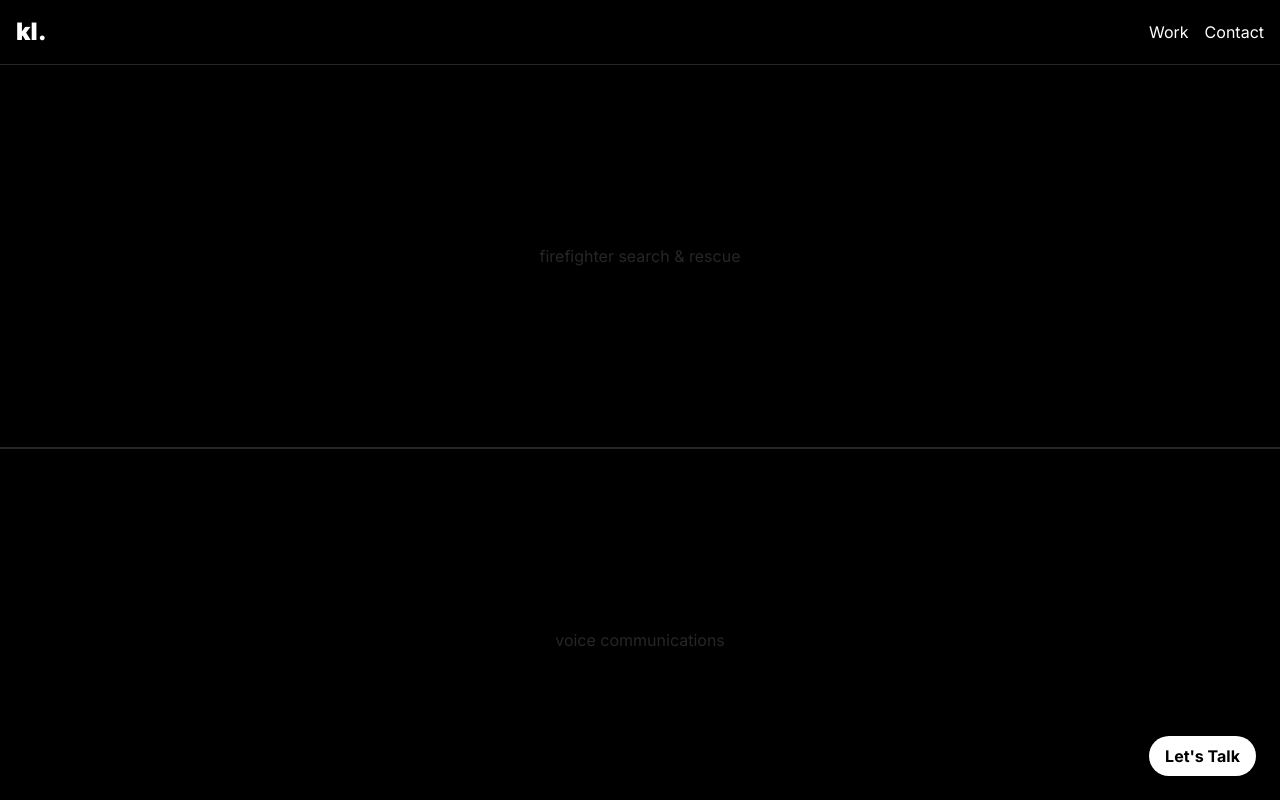
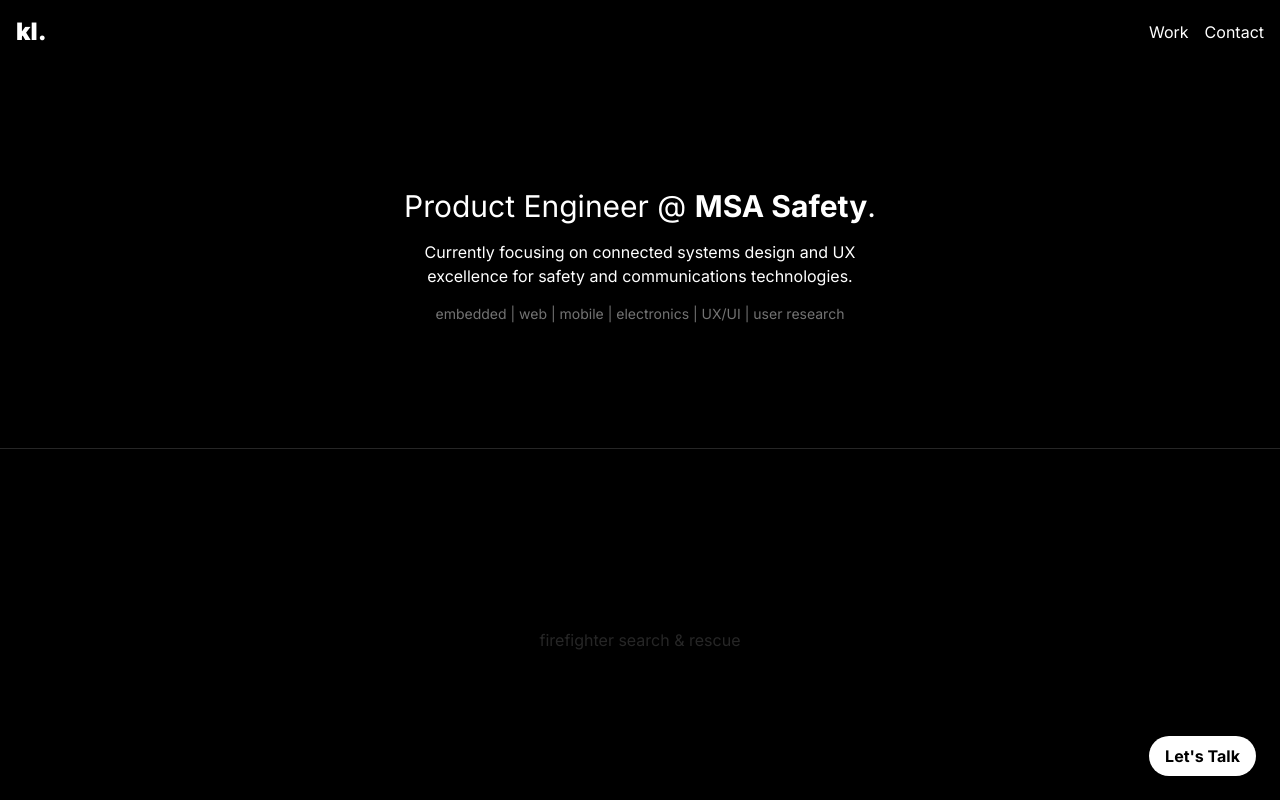
Before and after one commit to eekevinle/kevin, a SvelteKit app: page / in a window 1280 px wide. Built offline with nearby package versions, Linux system fonts and the light colour scheme.

Commit message:
intro section

```diff
--- a/src/routes/+page.svelte
+++ b/src/routes/+page.svelte
@@ -16,6 +16,21 @@
 
 	<div class="flex-1 overflow-y-auto pt-16 hide-scrollbar">
 		<div class="min-h-full flex flex-col justify-center items-center">
+			<!-- intro -->
+			<div class="h-96 flex flex-col gap-4 justify-center items-center">
+				<div class="text-3xl">Product Engineer @ <b>MSA Safety</b>.</div>
+				<div class="flex flex-col items-center">
+					<div class="max-w-md text-center">
+						Currently focusing on connected systems design and UX excellence for safety and
+						communications technologies.
+					</div>
+				</div>
+				<div class="text-sm text-neutral-500">
+					embedded | web | mobile | electronics | UX/UI | user research
+				</div>
+			</div>
+
+			<!-- sample sections -->
 			{#each sections as section}
 				<div
 					class="w-full flex justify-center items-center h-96
```
